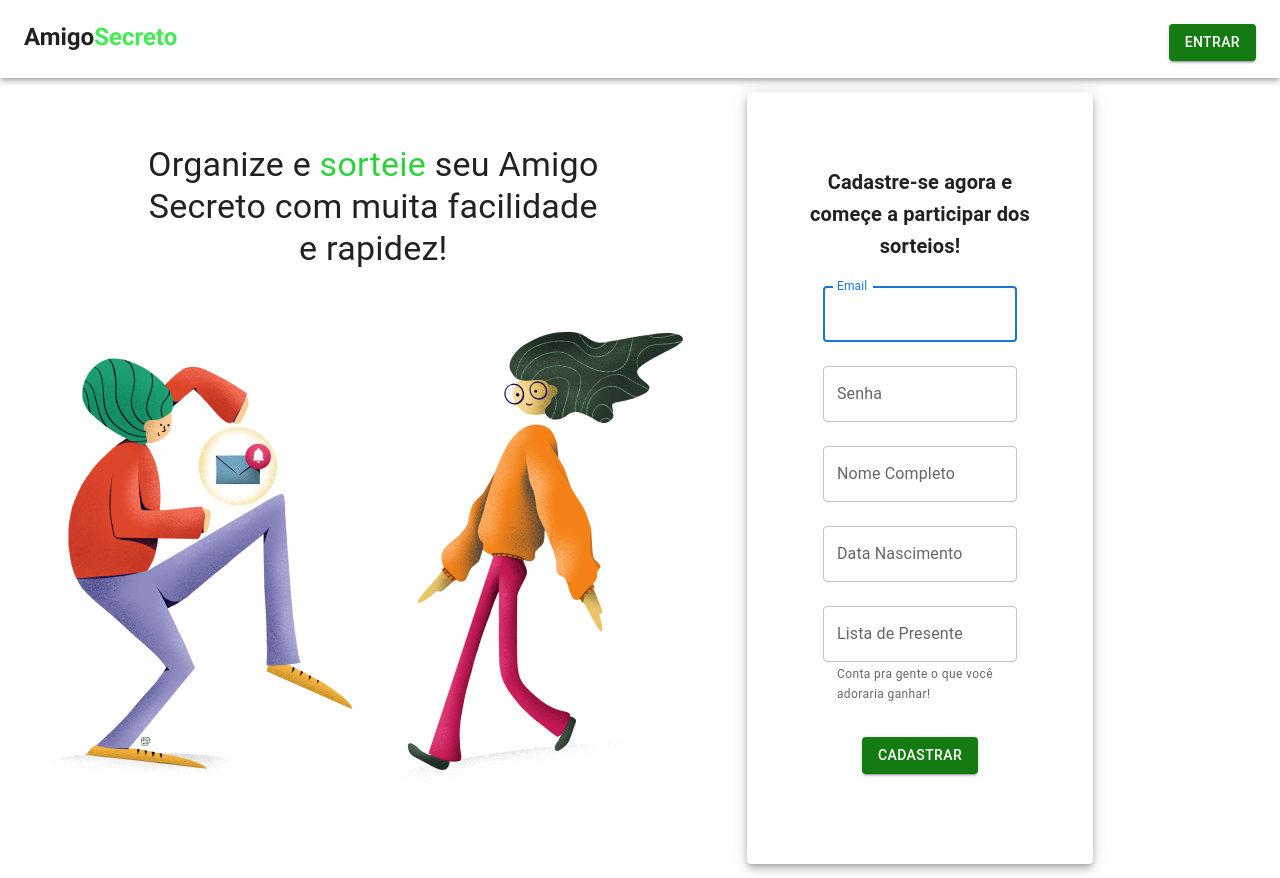
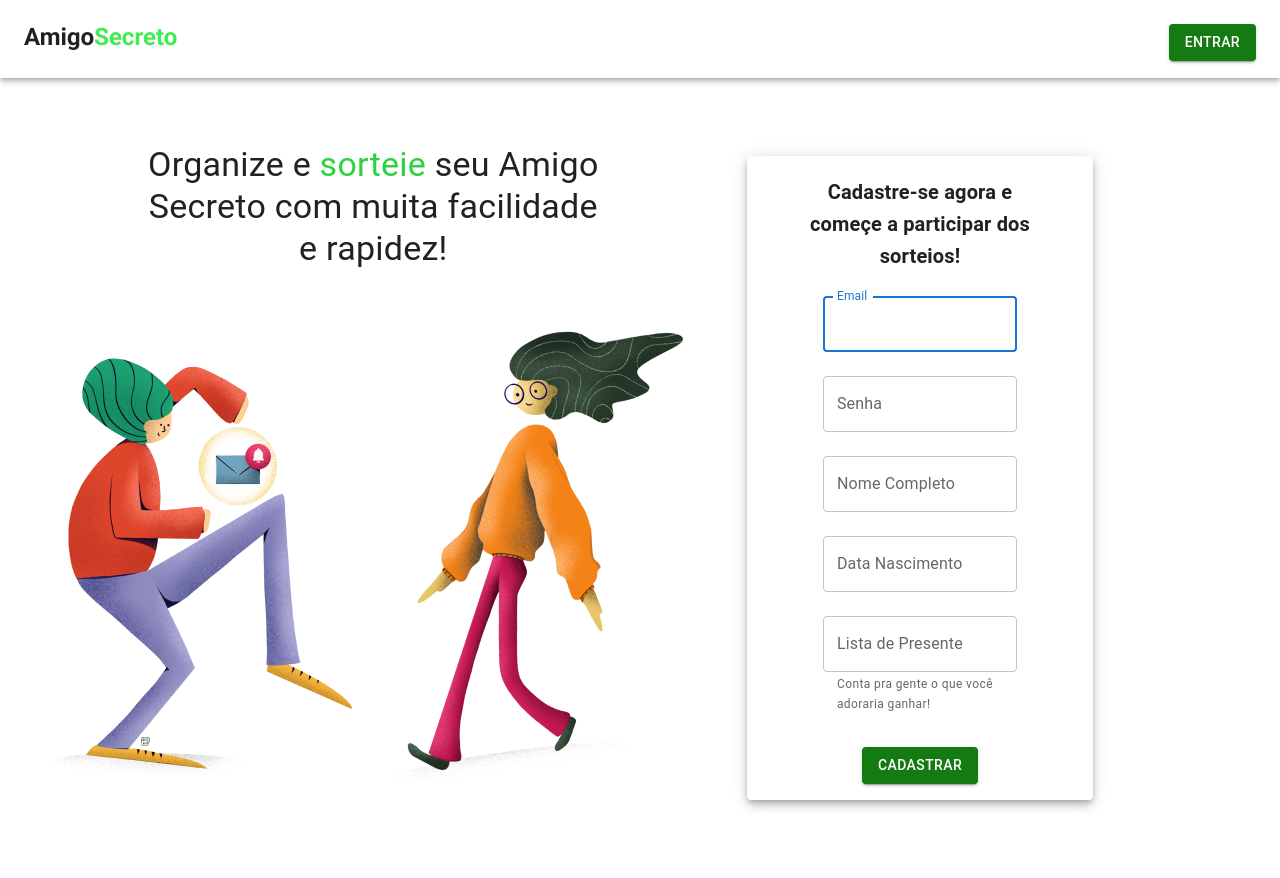
Before and after one commit to samuelbraga/amigo-secreto, a React (Create React App) app in the folder frontend/: page / in a window 1280 px wide. Built offline with nearby package versions, Linux system fonts and the light colour scheme.

Commit message:
sessionStorage fix

```diff
--- a/frontend/src/Components/CadastroUsuario.js
+++ b/frontend/src/Components/CadastroUsuario.js
@@ -58,7 +58,7 @@ function FormUsuario() {
   })
 
   return (
-    <Grid item xs={12} component={Paper} elevation={6} padding="10px 20px" marginRight="80px" >
+    <Grid item xs={12} component={Paper} elevation={6} padding="0 20px" marginRight="80px" >
     <Snackbar
       open={isVisible}
       message={feedbackMessage}
@@ -75,7 +75,7 @@ function FormUsuario() {
       }}
       borderRadius="10px"
     >
-      <Typography component="h5" variant="h6">
+      <Typography component="h5" variant="h6" padding="20px 0 0 0">
         <b>Cadastre-se agora e começe a participar dos sorteios!</b>
       </Typography>
       <Box padding="0 10%" sx={{ mt: 1 }}>
--- a/frontend/src/Components/Login.js
+++ b/frontend/src/Components/Login.js
@@ -35,10 +35,11 @@ function LoginUsuario() {
           password: values.password
         })
         .then((response) => {
+          console.log(response)
           var user = {
-            'name': response.name,
+            'name': response.data.user.name,
             'email': values.email,
-            'tokenBearer': response.token,
+            'tokenBearer': response.data.token,
           }
           sessionStorage['user'] = JSON.stringify(user);
           navigate("/dashboard")
```
